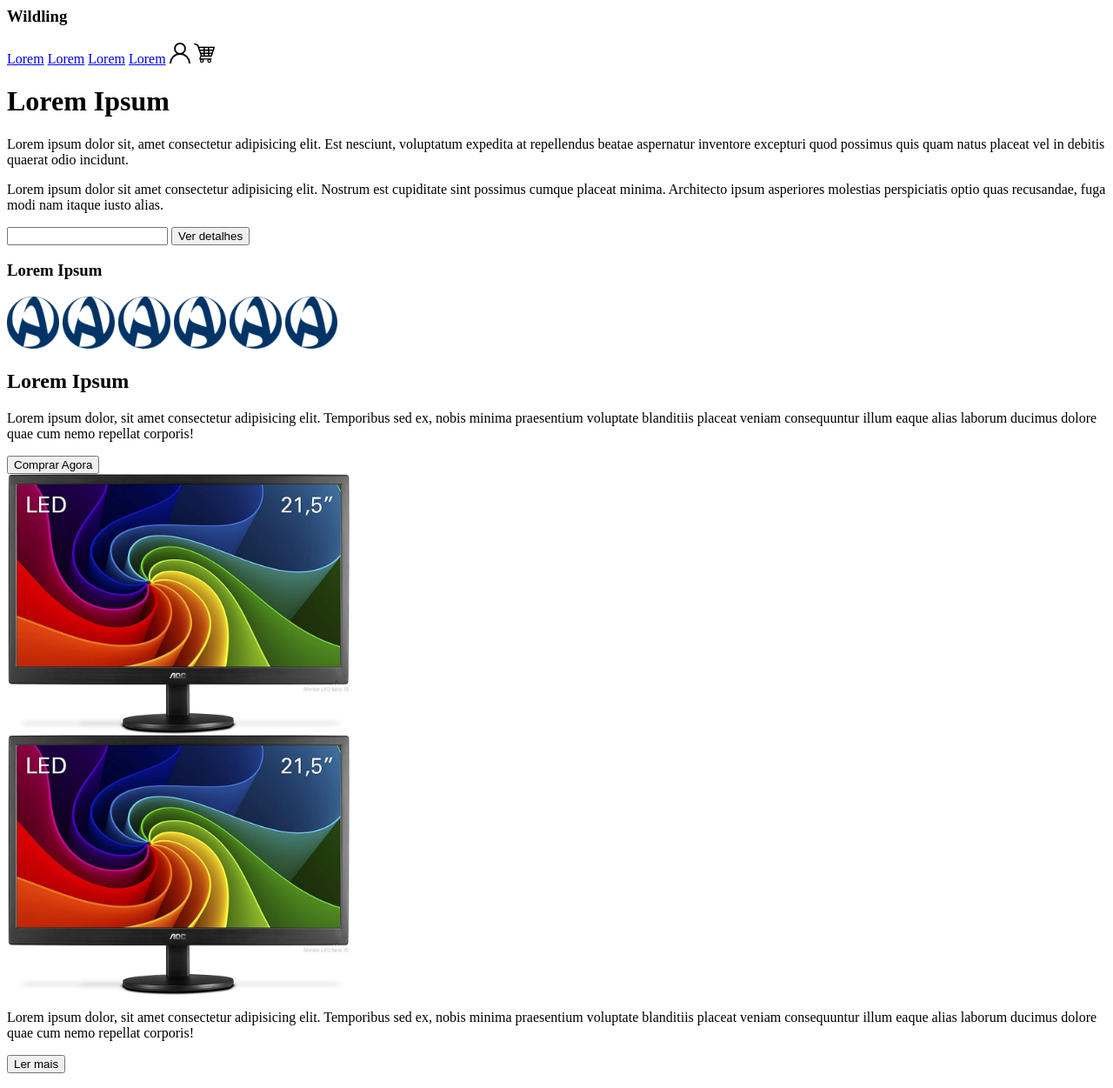
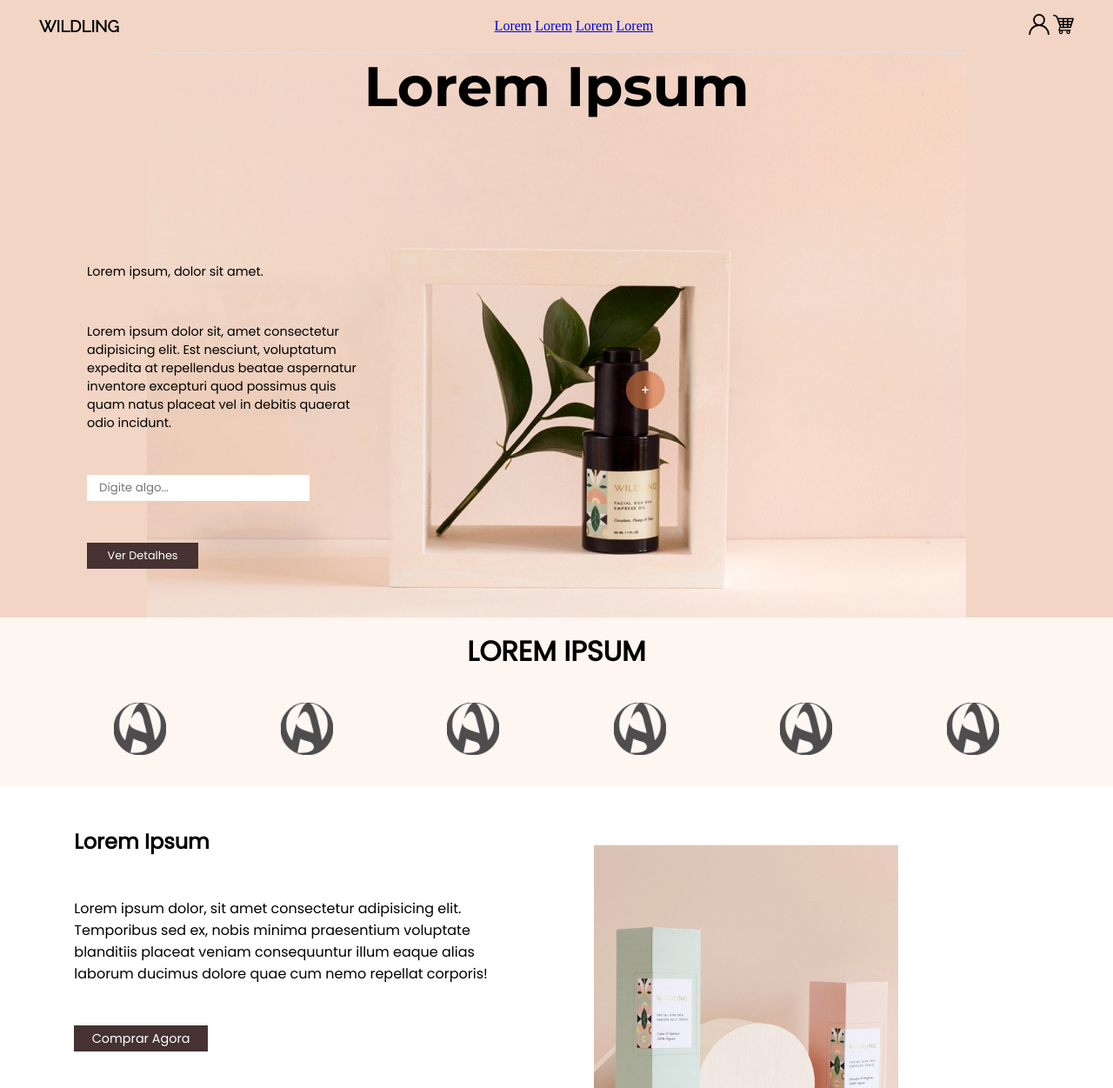
Before and after one commit to laisassis/Fundamentos-Web, a plain HTML site: page index.html in a window 1280 px wide. Shown: the top 1251 px of the page at 87% size. Drawn offline with Linux system fonts and the light colour scheme.

Commit message:
Atualização css

```diff
--- /dev/null
+++ b/css/style.css
@@ -0,0 +1,180 @@
+@import url('https://fonts.googleapis.com/css2?family=Montserrat:wght@700&family=Poppins&family=Raleway&display=swap');
+* {
+    margin: 0;
+    padding: 0;
+}
+
+.bgPrimary{
+    background: #F2D5C4;
+
+}
+
+.bgSecondary{
+    background: #FEF6F0;
+}
+
+.bgThyrd {
+    background: #FEF6F0;
+}
+
+nav{
+    display: flex;
+    align-items: center; /* alinha na vertical*/
+    justify-content: space-between;  /* alinha na horizontal*/
+    height: 60px;
+    padding: 0 45px;
+}
+
+nav h3 {
+    font: 2rem;
+    font-family: 'Raleway', sans-serif;
+    text-transform: uppercase;
+}
+
+h1 {
+    font-family: 'Montserrat', sans-serif;
+    font-size: 4rem;
+    text-align: center;
+}
+
+.imgFundo {
+    background-image: url("../imagens/background-image.jpg");
+    background-size: contain;
+    background-repeat: no-repeat;
+    background-position: center;
+    height: 650px;
+}
+
+.detalhes{
+    display: flex;
+    flex-direction: column;
+    align-items: flex-start; /* alinha na horizontal*/
+    justify-content: space-around;
+    height: 400px;
+    width: 25%;
+    padding-left: 100px;
+    padding-top: 140px;
+    font-family: 'Poppins', sans-serif;
+    font-size: 0.9rem;
+}
+
+.detalhes input{
+    width: 80%;
+    height: 30px;
+    padding: 0 14px;
+    font-family: 'Poppins', sans-serif;
+    border: none;
+}
+
+.detalhes input:focus{
+    outline: none;
+}
+
+.detalhes button{
+    width: 40%;
+    height: 30px;
+    background: #463232;
+    font-family: 'Poppins', sans-serif;
+    color: #FFF;
+    font-size: 0.8rem;
+    border: none;
+    outline: none;
+}
+
+.empresas {
+    text-align: center;
+    font-size: 2rem;
+    font-family: 'Poppins', sans-serif;
+    text-transform: uppercase;
+    padding-top: 15px;
+}
+
+.logos {
+    display: flex;
+    justify-content: space-evenly;
+    padding: 35px 0;
+}
+
+.produtos {
+    display: flex;
+    justify-content: space-evenly;
+    height: 800px;
+}
+
+.produtoUnico {
+    font-family: 'Poppins', sans-serif;
+    width: 40%;
+    display: flex;
+    flex-direction: column;
+    justify-content: space-evenly;
+}
+
+#comprar {
+    width: 30%;
+    height: 30px;
+    background: #463232;
+    font-family: 'Poppins', sans-serif;
+    color: #FFF;
+    font-size: 0.9rem;
+    border: none;
+    outline: none;
+
+}
+
+#detalhes {
+    width: 20%;
+    height: 30px;
+    background: #FFF;
+    font-family: 'Poppins', sans-serif;
+    color: #463232;
+    font-size: 0.9rem;
+    border: 2px solid #463232;
+    outline: none;
+}
+
+.produtos2 {
+    font-family: 'Poppins', sans-serif;
+    text-align: center;
+
+}
+
+.produtoUnicos2 {
+
+}
+
+.comprarAgora {
+    width: 15%;
+    height: 30px;
+    background: #463232;
+    font-family: 'Poppins', sans-serif;
+    color: #FFF;
+    font-size: 0.9rem;
+    border: none;
+    outline: none;
+}
+
+.adicionar {
+    width: 17%;
+    height: 30px;
+    background: #FFF;
+    font-family: 'Poppins', sans-serif;
+    color: #463232;
+    font-size: 0.9rem;
+    border: 2px solid #463232;
+    outline: none;
+}
+
+.numeros {
+    display: flex;
+    justify-content: space-evenly;
+    padding: 35px 0;
+    font-family: 'Poppins', sans-serif;
+    font-size: 1.5rem;
+    text-align: center;
+}
+
+#direitos {
+    font-family: 'Poppins', sans-serif;
+    padding: 35px 35px;
+    text-align: center;
+}
--- a/index.html
+++ b/index.html
@@ -6,111 +6,109 @@
     <meta charset="UTF-8">
     <meta name="viewport" content="width=device-width, initial-scale=1.0">
     <title>Site feito na aula</title>
+    <link rel="stylesheet" href="/css/style.css">
 </head>
 
 <body>
-    <nav>
+    <nav class="bgPrimary">
         <h3>Wildling</h3>
+        <div>
             <a href="#">Lorem</a>
             <a href="#">Lorem</a>
             <a href="#">Lorem</a>
             <a href="#">Lorem</a>
+        </div>
+        <div>
             <img src="./imagens/user.png" alt="icone de Usuário">
             <img src="./imagens/carrinho-de-compras-de-design-xadrez.png" alt="Icone de Carrinho">
+        </div>
     </nav>
 
-    <div>
+    <div class="bgPrimary imgFundo">
         <h1>Lorem Ipsum</h1>
-        <section>
+        <section class="detalhes">
+            <p>Lorem ipsum, dolor sit amet.</p>
             <p>
                 Lorem ipsum dolor sit, amet consectetur adipisicing elit. Est nesciunt,
                 voluptatum expedita at repellendus beatae aspernatur inventore excepturi
                 quod possimus quis quam natus placeat vel in debitis quaerat odio incidunt.
             </p>
-            <p>Lorem ipsum dolor sit amet consectetur adipisicing elit. Nostrum est cupiditate
-                sint possimus cumque placeat minima. Architecto ipsum asperiores molestias
-                perspiciatis optio quas recusandae, fuga modi nam itaque iusto alias.</p>
-            <input type="text">
-            <button type="submit">Ver detalhes</button>
+            <input type="text" placeholder="Digite algo...">
+            <button type="submit">Ver Detalhes</button>
         </section>
     </div>
 
-    <section>
-        <h3>Lorem Ipsum</h3>
-        <img src="/imagens/kisspng-logo-generic-brand-clip-art-5ae5c54a897b40.7821574215250076905631.png"
-            alt="logo da marca" height="60px">
-        <img src="/imagens/kisspng-logo-generic-brand-clip-art-5ae5c54a897b40.7821574215250076905631.png"
-            alt="logo da marca" height="60px">
-        <img src="/imagens/kisspng-logo-generic-brand-clip-art-5ae5c54a897b40.7821574215250076905631.png"
-            alt="logo da marca" height="60px">
-        <img src="/imagens/kisspng-logo-generic-brand-clip-art-5ae5c54a897b40.7821574215250076905631.png"
-            alt="logo da marca" height="60px">
-        <img src="/imagens/kisspng-logo-generic-brand-clip-art-5ae5c54a897b40.7821574215250076905631.png"
-            alt="logo da marca" height="60px">
-        <img src="/imagens/kisspng-logo-generic-brand-clip-art-5ae5c54a897b40.7821574215250076905631.png"
-            alt="logo da marca" height="60px">
-    </section>
-
-    <section>
-        <div>
-            <h2>Lorem Ipsum</h2>
-            <p>Lorem ipsum dolor, sit amet consectetur adipisicing elit. Temporibus sed ex, nobis minima praesentium
-                voluptate blanditiis placeat veniam consequuntur illum eaque alias laborum ducimus dolore quae cum nemo
-                repellat corporis!</p>
-            <button type="submit">Comprar Agora</button>
-            <div>
-                <img src="/imagens/1.jpg" alt="produto monitor" height="300px">
-            </div>
+    <section class="bgSecondary">
+        <h3 class="empresas">Lorem Ipsum</h3>
+        <div class="logos">
+            <img src="/imagens/logo-generico.png" alt="logo da marca" height="60px">
+            <img src="/imagens/logo-generico.png" alt="logo da marca" height="60px">
+            <img src="/imagens/logo-generico.png" alt="logo da marca" height="60px">
+            <img src="/imagens/logo-generico.png" alt="logo da marca" height="60px">
+            <img src="/imagens/logo-generico.png" alt="logo da marca" height="60px">
+            <img src="/imagens/logo-generico.png" alt="logo da marca" height="60px">
         </div>
     </section>
 
-    <section>
+    <section class="produtos">
+        <div class="produtoUnico">
+            <h2>Lorem Ipsum</h2>
+            <p>
+                Lorem ipsum dolor, sit amet consectetur adipisicing elit. Temporibus sed ex, nobis minima praesentium
+                voluptate blanditiis placeat veniam consequuntur illum eaque alias laborum ducimus dolore quae cum nemo
+                repellat corporis!</p>
+            <button type="submit" id="comprar">Comprar Agora</button>
             <div>
+                <img src="/imagens/produto-1.jpg" alt="produto 1" height="400px">
+            </div>
+        </div>
+
+        <div class="produtoUnico">
             <div>
-                <img src="/imagens/1.jpg" alt="produto monitor" height="300px">
+                <img src="/imagens/produto-2.jpg" alt="produto 2" height="400px">
             </div>
             <p>Lorem ipsum dolor, sit amet consectetur adipisicing elit. Temporibus sed ex, nobis minima praesentium
                 voluptate blanditiis placeat veniam consequuntur illum eaque alias laborum ducimus dolore quae cum nemo
                 repellat corporis!</p>
-            <button type="submit">Ler mais</button>
+            <button type="submit" id="detalhes">Ler mais</button>
         </div>
     </section>
 
-    <section>
-        <div>
+    <section class="produtos2">
+        <div class="produtoUnico2">
             <h2>produtos</h2>
             <p>Lorem ipsum dolor sit amet consectetur adipisicing elit. Ipsum atque mollitia sit quasi. Veritatis atque
                 impedit saepe minus, ab quisquam quasi quia modi omnis! Accusantium explicabo maxime placeat ipsam rem!
             </p>
         </div>
 
+        <div class="produtoUnico2">
             <div>
-            <div>
-                <img src="/imagens/images.jpg" alt="Gabinete">
+                <img src="/imagens/produto-3.jpg" alt="Produto Rosa" height="400px">
                 <h3>Gabinete</h3>
                 <p>Lorem ipsum dolor sit amet, consectetur adipisicing elit. Sunt autem, dolor est odio laudantium quia
                     voluptatum consequuntur vitae repudiandae officiis delectus amet atque libero, et sed alias cum,
                     quos expedita?</p>
                 <div>
-                    <button>Comprar Agora</button>
-                    <button>Adicionar ao carrinho</button>
+                    <button class ="comprarAgora">Comprar Agora</button>
+                    <button class="adicionar">Adicionar ao carrinho</button>
                 </div>
             </div>
             <div>
-                <img src="/imagens/images.jpg" alt="Gabinete">
+                <img src="/imagens/produto-4.jpg" alt="Produto Verde" height="400px">
                 <h3>Gabinete</h3>
                 <p>Lorem ipsum dolor sit amet, consectetur adipisicing elit. Sunt autem, dolor est odio laudantium quia
                     voluptatum consequuntur vitae repudiandae officiis delectus amet atque libero, et sed alias cum,
                     quos expedita?</p>
                 <div>
-                    <button>Comprar Agora</button>
-                    <button>Adicionar ao carrinho</button>
+                    <button class ="comprarAgora">Comprar Agora</button>
+                    <button class="adicionar" >Adicionar ao carrinho</button>
                 </div>
             </div>
         </div>
     </section>
 
-    <section>
+    <section class="bgThyrd numeros">
         <div>
             <h3>500+</h3>
             <p>Lorem Ipsum</p>
@@ -124,9 +122,9 @@
             <p>Lorem Ipsum</p>
         </div>
     </section>
-
-    <footer>
-        <p>Copyright Wildling. Todos os direitos reservados</p>
+    <hr>
+    <footer id="direitos">
+        <p>Copyright Wildling - Todos os direitos reservados</p>
     </footer>
 
 
```
Also changed, not shown: imagens/background-image.jpg (added), imagens/logo-generico.png (added), imagens/produto-1.jpg (added), imagens/produto-2.jpg (added), imagens/produto-3.jpg (added), imagens/produto-4.jpg (added). Lines whose indentation alone changed are shown as unchanged.
